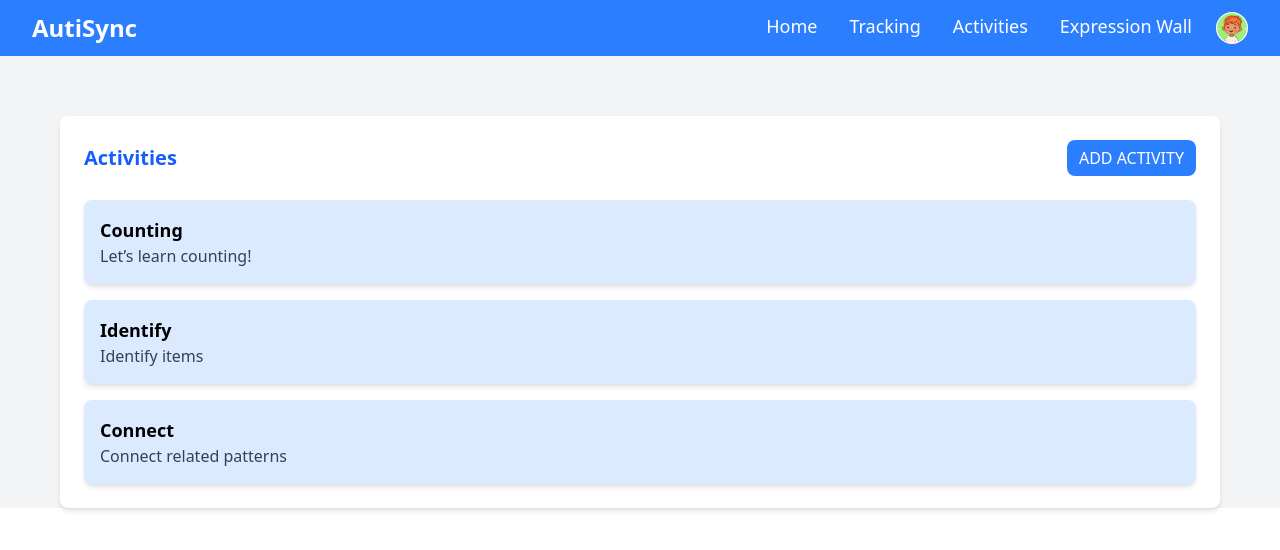
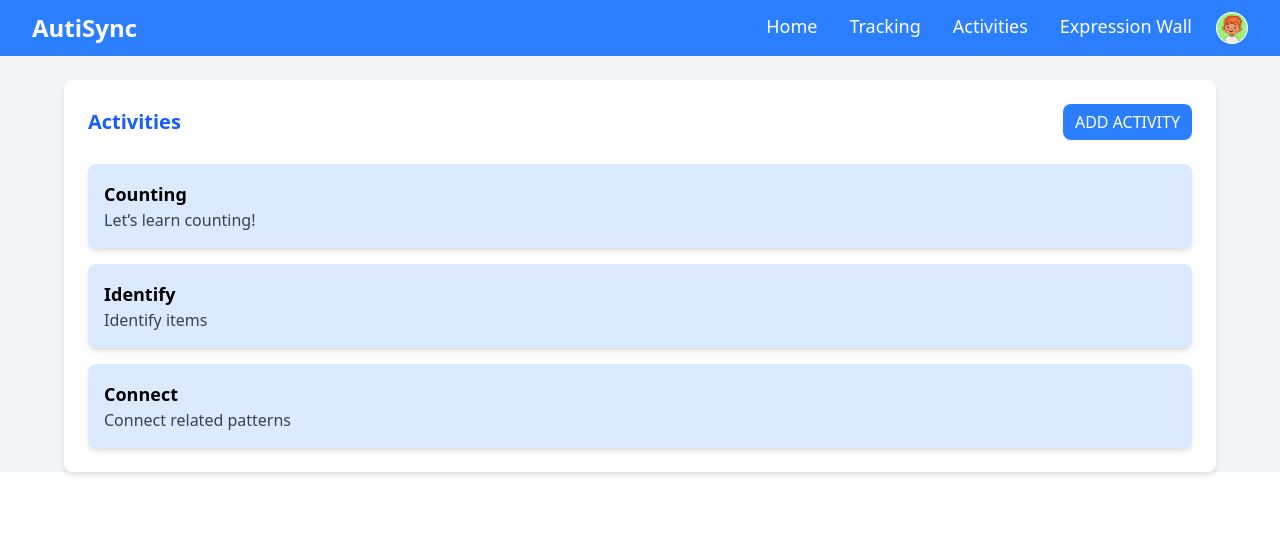
Before and after one commit to SefuentesRenz/AutiSync-v_2.0, a React app: page /activities in a window 1280 px wide. Shown: the top 550 px of the page. Built offline with nearby package versions, Linux system fonts and the light colour scheme; the HTML template or start-up script is replaced by a standard one.

Commit message:
Update Activities.jsx

```diff
--- a/src/Admin/Activities.jsx
+++ b/src/Admin/Activities.jsx
@@ -10,6 +10,11 @@ const ActivitiesPage = () => {
   const addactivity = (e) => {
     e.preventDefault(); // Prevent default form submission behavior
     navigate("/addactivity"); // Redirect to the LoginPage route
+  };
+
+  const AdminProfile = (e) => {
+    e.preventDefault(); // Prevent default form submission behavior
+    navigate("/adminprofile"); // Redirect to the LoginPage route
   };
 
   return (
@@ -25,15 +30,15 @@ const ActivitiesPage = () => {
             <a href="/expressionwall" className="text-white hover:text-gray-300">Expression Wall</a>
           </nav>
           <div className="flex items-center">
-            <img
+            <img onClick={AdminProfile}
               src="/src/assets/kidprofile1.jpg" // Replace with the profile image URL
               alt="Profile Icon"
-              className="h-8 w-8 rounded-full"
+              className="h-8 w-8 rounded-full cursor-pointer"
             />
           </div>
         </div>
       </header>
-      <div className="bg-white shadow-md rounded-lg p-6 m-15">
+      <div className="bg-white shadow-md rounded-lg p-6 mt-6 m-auto max-w-6xl">
         <div className="flex justify-between items-center">
           <h2 className="text-xl font-semibold text-blue-600">Activities</h2>
           <button onClick={addactivity} className="bg-blue-500 text-white px-3 py-1.5 rounded-lg hover:bg-blue-600 cursor-pointer transition">
```
